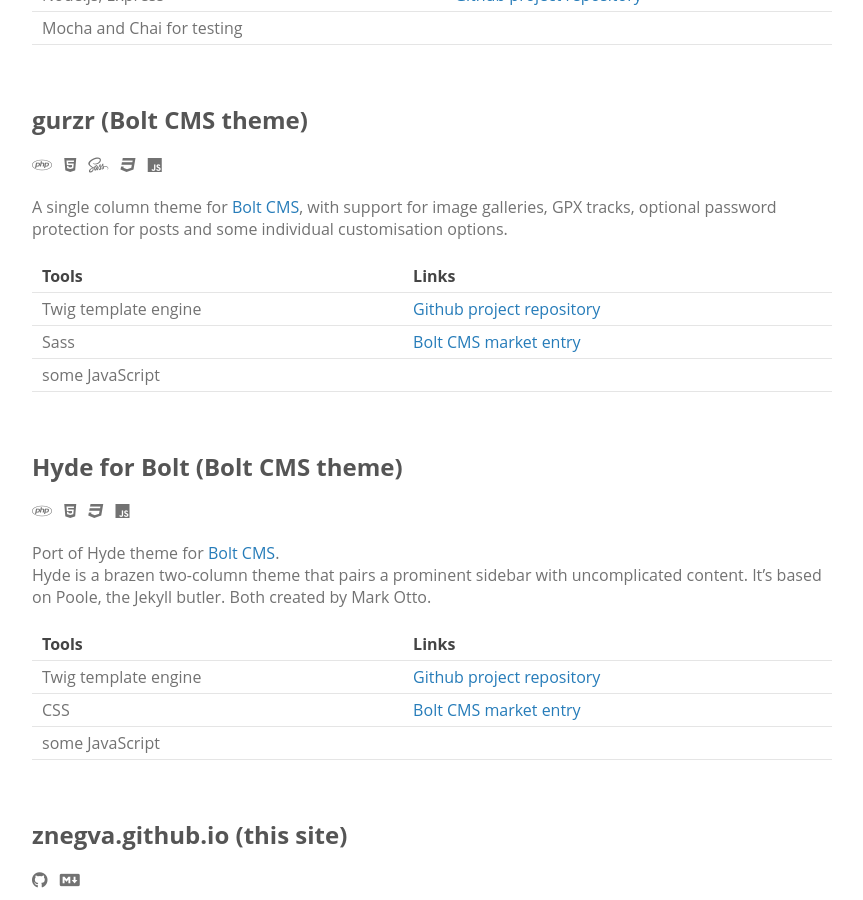
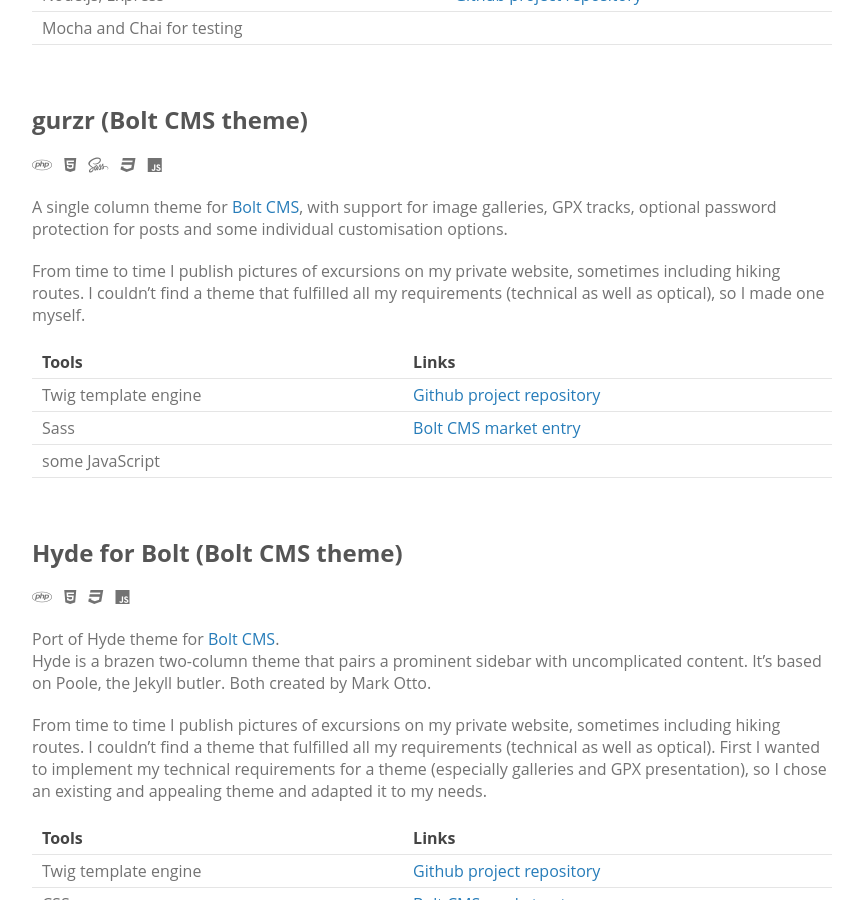
Before and after one commit to znegva/znegva.github.io, a Jekyll site: the page built from overview.md, in a window 1280 px wide and 900 px high, scrolled down 1489 px. Shown: the whole window, without its empty margins (208-1071 px from the left). Built offline with Jekyll 4.4.1, drawn with Linux system fonts in a browser that asks for light colours; the repository's description, which GitHub fills in, is left out.

Commit message:
chg: Supplement overview

```diff
--- a/overview.md
+++ b/overview.md
@@ -70,6 +70,8 @@
 
 A single column theme for [Bolt CMS](//bolt.cm), with support for image galleries, GPX tracks, optional password protection for posts and some individual customisation options.
 
+From time to time I publish pictures of excursions on my private website, sometimes including hiking routes. I couldn't find a theme that fulfilled all my requirements (technical as well as optical), so I made one myself.
+
 | Tools                | Links                                                                        |
 | -------------------- | ---------------------------------------------------------------------------- |
 | Twig template engine | [Github project repository](https://github.com/znegva/gurzr)                 |
@@ -86,6 +88,9 @@
 
 Port of Hyde theme for [Bolt CMS](//bolt.cm).
 Hyde is a brazen two-column theme that pairs a prominent sidebar with uncomplicated content. It's based on Poole, the Jekyll butler. Both created by Mark Otto.
+
+From time to time I publish pictures of excursions on my private website, sometimes including hiking routes. I couldn't find a theme that fulfilled all my requirements (technical as well as optical).
+First I wanted to implement my technical requirements for a theme (especially galleries and GPX presentation), so I chose an existing and appealing theme and adapted it to my needs.
 
 | Tools                | Links                                                                       |
 | -------------------- | --------------------------------------------------------------------------- |
```
